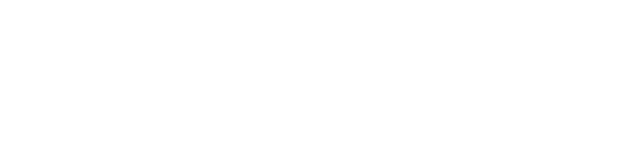
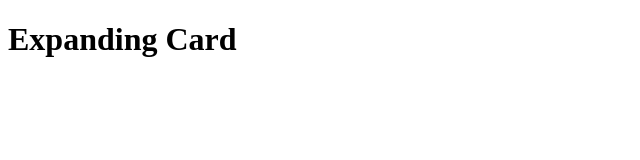
Before and after one commit to Archanach707/50-Projects, a plain HTML site: page index.html in a window 1280 px wide. Shown: the whole page, without its empty margins (0-640 px from the left). Drawn offline with Linux system fonts and the light colour scheme.

Commit message:
Initial commit

```diff
--- a/index.html
+++ b/index.html
@@ -9,7 +9,7 @@
   <link rel="stylesheet" href="./assets/style.css">
 </head>
 <body>
-
+  <h1>Expanding Card</h1>
 
 
   <script src="./js/script.js"></script>
```
